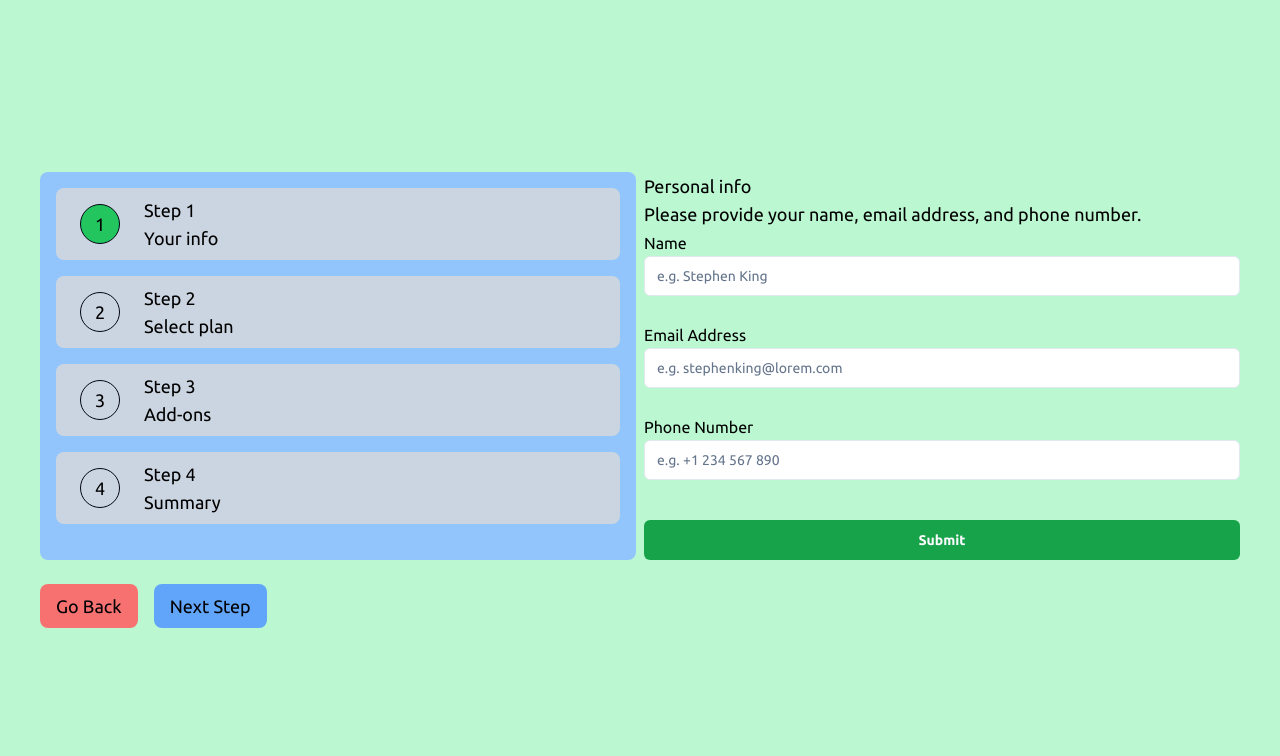
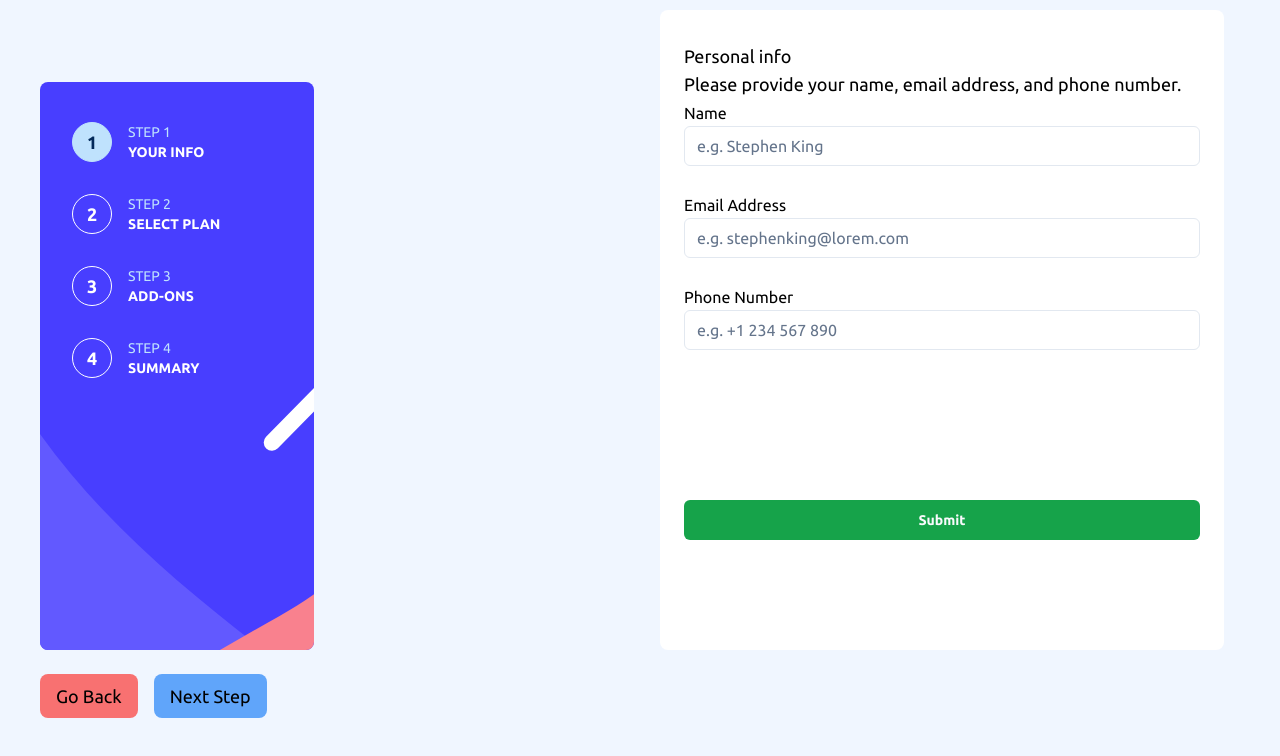
Before and after one commit to DeyanTopalov/multi-step-form, a Next.js app: page / in a window 1280 px wide. Shown: the top 756 px of the page. Built offline with nearby package versions, Linux system fonts and the light colour scheme.

Commit message:
navbar styles

```diff
--- a/app/layout.tsx
+++ b/app/layout.tsx
@@ -15,9 +15,9 @@ export default function RootLayout({
   return (
     <html lang="en">
       <body
-        className={`${ubuntu.className} grid h-svh w-svw place-items-center gap-0 bg-green-200 text-left text-lg antialiased md:h-screen md:w-full`}
+        className={`${ubuntu.className} bg-clr-magnolia grid h-svh w-svw place-items-center gap-0 text-left text-lg antialiased md:h-screen md:w-full`}
       >
-        <main className="grid h-svh w-svw place-items-center px-4 md:max-w-[90rem] md:px-10">
+        <main className="grid h-svh w-svw md:max-w-[90rem] md:place-items-center md:px-10">
           {children}
         </main>
       </body>
--- a/components/FormCard.tsx
+++ b/components/FormCard.tsx
@@ -8,28 +8,39 @@ import { Checkbox } from "./ui/checkbox";
 import { Switch } from "./ui/switch";
 import { useForm, Controller } from "react-hook-form";
 import { zodResolver } from "@hookform/resolvers/zod";
-import { TTestSchema, testSchema } from "@lib/schema";
+import { TFormSchema, formSchema } from "@lib/schema";
 import { steps, plans, addons, formatCurrency } from "@lib/utils";
 import Image from "next/image";
+import { NavBackground } from "@lib/icons";
 
 export const FormNav = ({ currentStep }: { currentStep: number }) => {
   return (
     <nav
       aria-label="Progress"
-      className="grid-span-1 rounded-lg bg-blue-300 p-4"
+      className="relative h-[10.75rem] w-full md:h-[35.5rem] md:max-w-[17.125rem] md:overflow-hidden md:rounded-lg"
     >
-      <ol role="list" className="grid gap-4">
+      <div className="absolute inset-x-0 top-0 -z-10 h-full w-full object-cover md:inset-y-0 md:left-0">
+        <NavBackground />
+      </div>
+      <ol
+        role="list"
+        className="mt-8 flex items-center justify-center gap-4 md:mt-10 md:flex-col md:items-start md:gap-8 md:pl-8"
+      >
         {steps.map((step, index) => (
-          <li key={step.id} className="rounded-lg bg-slate-300 px-6 py-2">
-            <div className="flex items-center justify-start gap-6">
+          <li key={step.id} className="">
+            <div className="flex items-center justify-start md:gap-4">
               <div
-                className={` ${index + 1 === currentStep ? "bg-green-500" : ""} flex size-10 items-center justify-center rounded-full border border-slate-950`}
+                className={` ${index + 1 === currentStep ? "bg-clr-light-blue text-clr-marine-blue border-clr-light-blue" : "border-white text-white"} flex size-10 items-center justify-center rounded-full border font-bold transition-all duration-300 ease-in-out`}
               >
                 {index + 1}
               </div>
-              <div className="grid">
-                <p>{step.id}</p>
-                <h2>{step.name}</h2>
+              <div className="hidden md:grid">
+                <p className="text-clr-light-blue text-sm font-normal uppercase">
+                  {step.id}
+                </p>
+                <h2 className="text-sm font-bold uppercase text-white">
+                  {step.name}
+                </h2>
               </div>
             </div>
           </li>
@@ -52,8 +63,8 @@ export const FormCard = () => {
     reset,
     watch,
     control,
-  } = useForm<TTestSchema>({
-    resolver: zodResolver(testSchema),
+  } = useForm<TFormSchema>({
+    resolver: zodResolver(formSchema),
     defaultValues: {
       billingPlan: defaultPlan,
       billingCycle: defaultBillingCycle,
@@ -70,7 +81,7 @@ export const FormCard = () => {
   console.log("current step is: ", currentStep);
   console.log("steps are: ", steps.length);
 
-  type FieldName = keyof TTestSchema;
+  type FieldName = keyof TFormSchema;
   // needed for type safety, so we make sure that only valid fields present in the schema will be passed to the trigger function
   const handleNextStep = async () => {
     if (currentStep === steps.length) {
@@ -154,15 +165,18 @@ export const FormCard = () => {
 
   const priceTag = billingCycle === "monthly" ? "/mo" : "/yr";
 
-  const onSubmit = (data: TTestSchema) => {
+  const onSubmit = (data: TFormSchema) => {
     console.log(data);
     reset();
   };
 
   return (
-    <div className="grid grid-cols-2 gap-2">
+    <div className="grid w-full gap-2 md:grid-cols-2">
       <FormNav currentStep={currentStep} />
-      <form className="grid gap-4" onSubmit={handleSubmit(onSubmit)}>
+      <form
+        className="mx-4 -mt-[4.5rem] grid gap-4 rounded-lg bg-white px-6 pt-8"
+        onSubmit={handleSubmit(onSubmit)}
+      >
         {/* Step 1 */}
         {currentStep === 1 && (
           <section>
@@ -180,6 +194,7 @@ export const FormCard = () => {
                 placeholder="e.g. Stephen King"
                 {...register("name")}
                 aria-describedby="name-error"
+                className="text-base"
               />
               <div
                 id="name-error"
@@ -201,6 +216,7 @@ export const FormCard = () => {
                 placeholder="e.g. stephenking@lorem.com"
                 {...register("email")}
                 aria-describedby="email-error"
+                className="text-base"
               />
               <div
                 id="email-error"
@@ -222,6 +238,7 @@ export const FormCard = () => {
                 placeholder="e.g. +1 234 567 890"
                 {...register("phoneNumber")}
                 aria-describedby="phoneNumber-error"
+                className="text-base"
               />
               <div
                 id="phoneNumber-error"
--- /dev/null
+++ b/lib/icons.tsx
@@ -0,0 +1,22 @@
+import Image from "next/image";
+
+export const NavBackground = () => {
+  return (
+    <>
+      <Image
+        src="/bg-sidebar-mobile.svg"
+        width={375}
+        height={172}
+        alt="background pattern"
+        className="block h-full w-full object-cover md:hidden"
+      />
+      <Image
+        src="/bg-sidebar-desktop.svg"
+        width={274}
+        height={568}
+        alt="background pattern"
+        className="hidden h-full w-full object-cover md:block"
+      />
+    </>
+  );
+};
--- a/lib/schema.ts
+++ b/lib/schema.ts
@@ -1,6 +1,6 @@
 import { z } from "zod";
 
-export const testSchema = z.object({
+export const formSchema = z.object({
   name: z.string().min(1, { message: "This field is required" }),
   email: z.string().email({ message: "Please enter a valid email address" }),
   phoneNumber: z.string().min(1, { message: "This field is required" }),
@@ -19,4 +19,4 @@ export const testSchema = z.object({
     .optional(),
 });
 
-export type TTestSchema = z.infer<typeof testSchema>;
+export type TFormSchema = z.infer<typeof formSchema>;
--- a/styles/globals.css
+++ b/styles/globals.css
@@ -14,3 +14,39 @@
 
 
 /* CSS Variables based on project design */
+@layer base {
+  :root {
+    /* Primary */
+    --marine-blue: 213, 96%, 18%;
+    --purplish-blue: 243, 100%, 62%;
+    --pastel-blue: 228, 100%, 84%;
+    --light-blue: 206, 94%, 87%;
+    --strawberry: 354, 84%, 57%;
+
+    /* Secondary */
+    --cool-gray: 231, 11%, 63%;
+    --light-gray: 229, 24%, 87%;
+    --magnolia: 217, 100%, 97%;
+    --alabaster: 231, 100%, 99%;
+
+  }
+}
+
+
+.test {
+  /* primary */
+  color: hsl(213, 96%, 18%);
+  color: hsl(243, 100%, 62%);
+  color: hsl(228, 100%, 84%);
+  color: hsl(206, 94%, 87%);
+  color: hsl(354, 84%, 57%);
+
+
+  /* secondary */
+  color: hsl(231, 11%, 63%);
+  color: hsl(229, 24%, 87%);
+  color: hsl(217, 100%, 97%);
+  color: hsl(231, 100%, 99%);
+  color: hsl(0, 0%, 100%);
+
+}
--- a/tailwind.config.ts
+++ b/tailwind.config.ts
@@ -1,12 +1,12 @@
-import type { Config } from "tailwindcss"
+import type { Config } from "tailwindcss";
 
 const config = {
   darkMode: ["class"],
   content: [
-    './pages/**/*.{ts,tsx}',
-    './components/**/*.{ts,tsx}',
-    './app/**/*.{ts,tsx}',
-    './src/**/*.{ts,tsx}',
+    "./pages/**/*.{ts,tsx}",
+    "./components/**/*.{ts,tsx}",
+    "./app/**/*.{ts,tsx}",
+    "./src/**/*.{ts,tsx}",
   ],
   prefix: "",
   theme: {
@@ -18,6 +18,17 @@ const config = {
       },
     },
     extend: {
+      colors: {
+        "clr-marine-blue": "hsla(var(--marine-blue))",
+        "clr-purplish-blue": "hsla(var(--purplish-blue))",
+        "clr-pastel-blue": "hsla(var(--pastel-blue))",
+        "clr-light-blue": "hsla(var(--light-blue))",
+        "clr-strawberry": "hsla(var(--strawberry))",
+        "clr-cool-gray": "hsla(var(--cool-gray))",
+        "clr-light-gray": "hsla(var(--light-gray))",
+        "clr-magnolia": "hsla(var(--magnolia))",
+        "clr-alabaster": "hsla(var(--alabaster))",
+      },
       keyframes: {
         "accordion-down": {
           from: { height: "0" },
@@ -35,6 +46,6 @@ const config = {
     },
   },
   plugins: [require("tailwindcss-animate")],
-} satisfies Config
+} satisfies Config;
 
-export default config
+export default config;
--- a/types/types.d.ts
+++ b/types/types.d.ts
@@ -11,5 +11,5 @@ type Step = {
   name: string;
   title: string;
   description: string;
-  fields: Array<keyof TTestSchema>;
+  fields: Array<keyof TFormtSchema>;
 };
```
